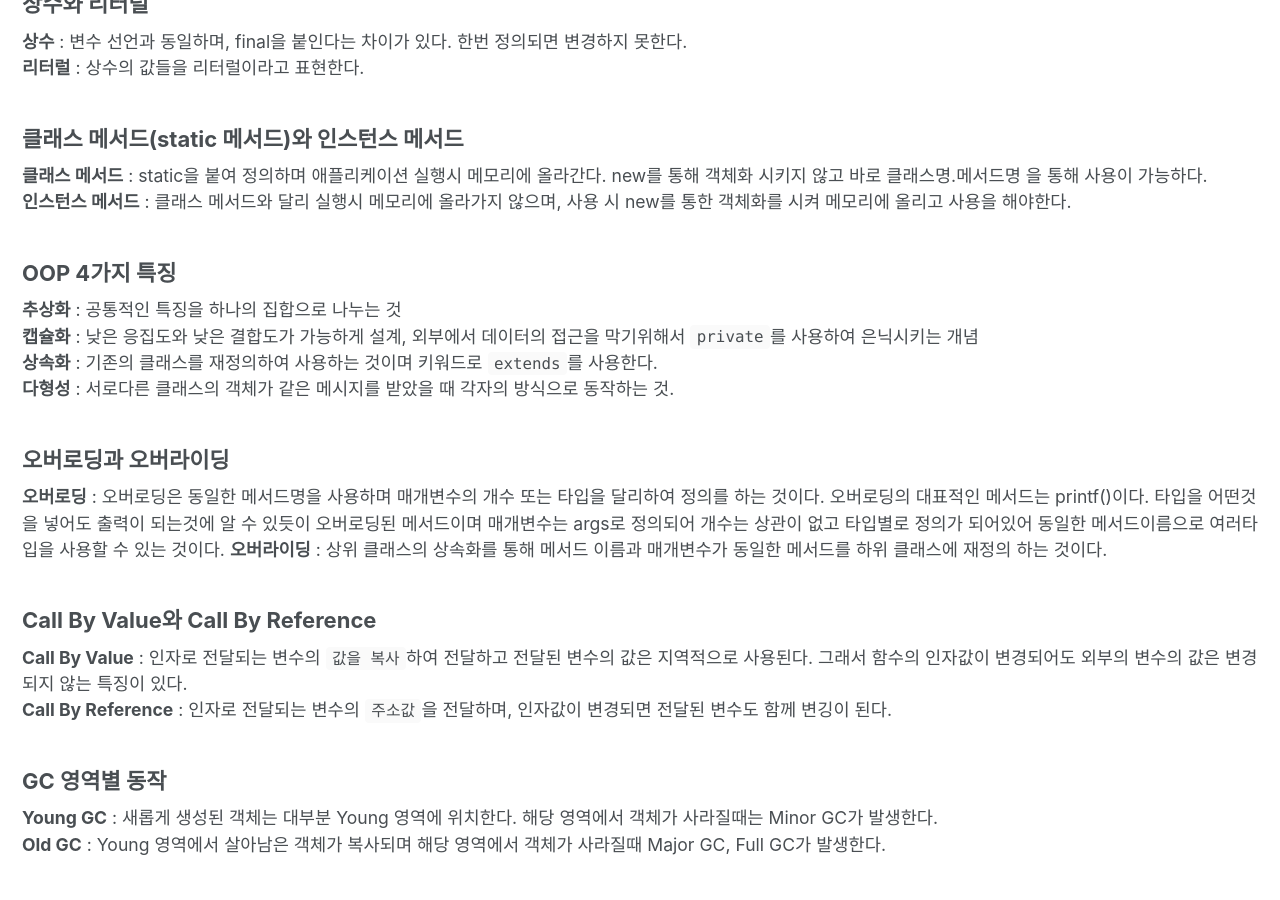
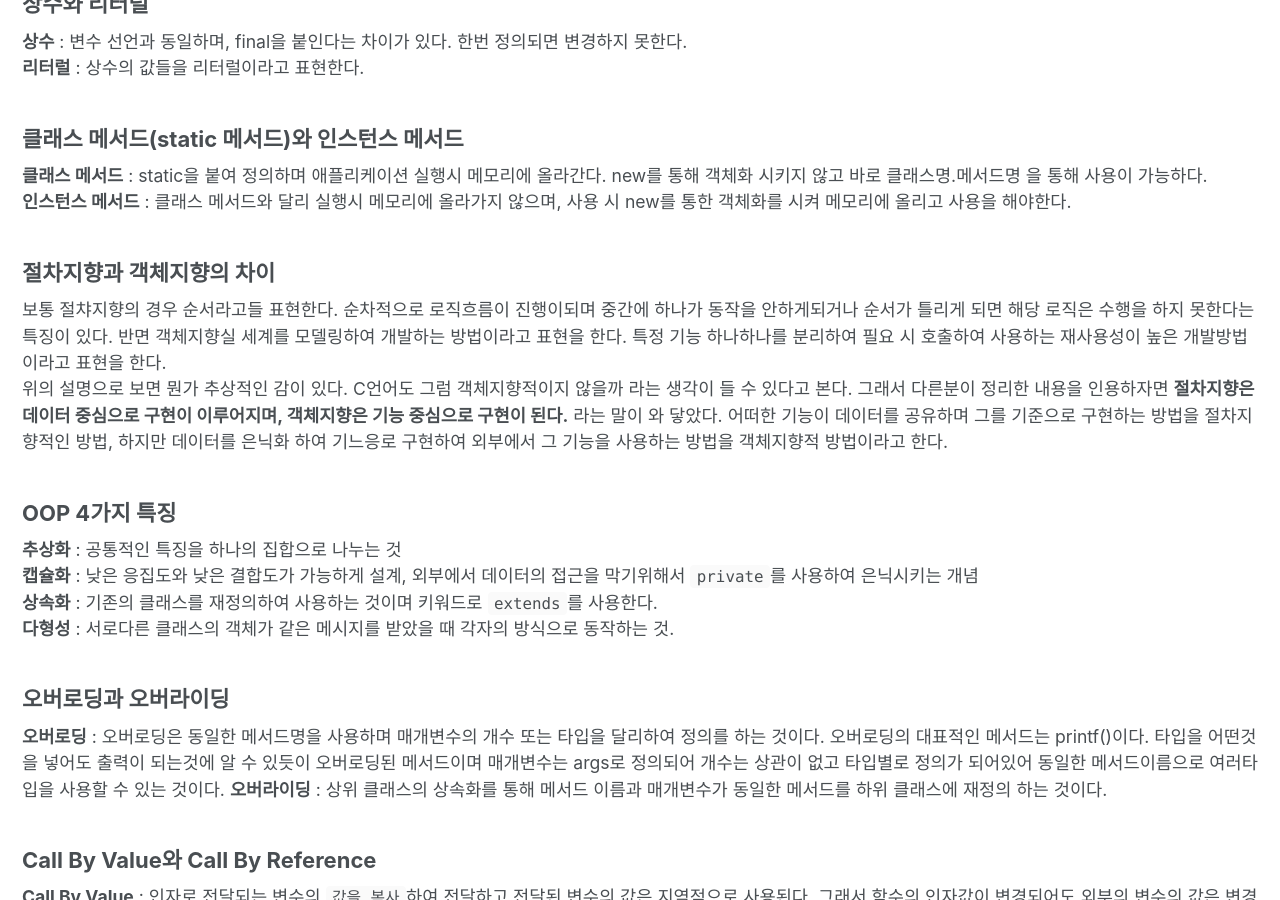
Before and after one commit to sksggg123/sksggg123.github.io, a Jekyll site: the page built from _posts/Etc/2019-05-12-java-tech-interview.md, in a window 1280 px wide and 900 px high, scrolled down 1653 px. Built offline with Jekyll 4.4.1, drawn with Linux system fonts in a browser that asks for light colours; cached includes are drawn as plain includes; nearby versions of some CDN libraries; comment, search, counter and statistics services are not loaded.

Commit message:
Update 2019-05-12-java-tech-interview.md
절차지향과 객체지향의 차이 추가

```diff
--- a/_posts/Etc/2019-05-12-java-tech-interview.md
+++ b/_posts/Etc/2019-05-12-java-tech-interview.md
@@ -66,6 +66,10 @@ interperter의 속도를 보안하기 위해 컴파일러이며, 인터프리터
 ### 클래스 메서드(static 메서드)와 인스턴스 메서드
 **클래스 메서드** : static을 붙여 정의하며 애플리케이션 실행시 메모리에 올라간다. new를 통해 객체화 시키지 않고 바로 클래스명.메서드명 을 통해 사용이 가능하다.
 **인스턴스 메서드** : 클래스 메서드와 달리 실행시 메모리에 올라가지 않으며, 사용 시 new를 통한 객체화를 시켜 메모리에 올리고 사용을 해야한다.
+
+### 절차지향과 객체지향의 차이
+보통 절챠지향의 경우 순서라고들 표현한다. 순차적으로 로직흐름이 진행이되며 중간에 하나가 동작을 안하게되거나 순서가 틀리게 되면 해당 로직은 수행을 하지 못한다는 특징이 있다. 반면 객체지향실 세계를 모델링하여 개발하는 방법이라고 표현을 한다. 특정 기능 하나하나를 분리하여 필요 시 호출하여 사용하는 재사용성이 높은 개발방법이라고 표현을 한다.
+위의 설명으로 보면 뭔가 추상적인 감이 있다. C언어도 그럼 객체지향적이지 않을까 라는 생각이 들 수 있다고 본다. 그래서 다른분이 정리한 내용을 인용하자면 **절차지향은 데이터 중심으로 구현이 이루어지며, 객체지향은 기능 중심으로 구현이 된다.** 라는 말이 와 닿았다. 어떠한 기능이 데이터를 공유하며 그를 기준으로 구현하는 방법을 절차지향적인 방법, 하지만 데이터를 은닉화 하여 기느응로 구현하여 외부에서 그 기능을 사용하는 방법을 객체지향적 방법이라고 한다.
 
 ### OOP 4가지 특징
 **추상화** : 공통적인 특징을 하나의 집합으로 나누는 것
```
